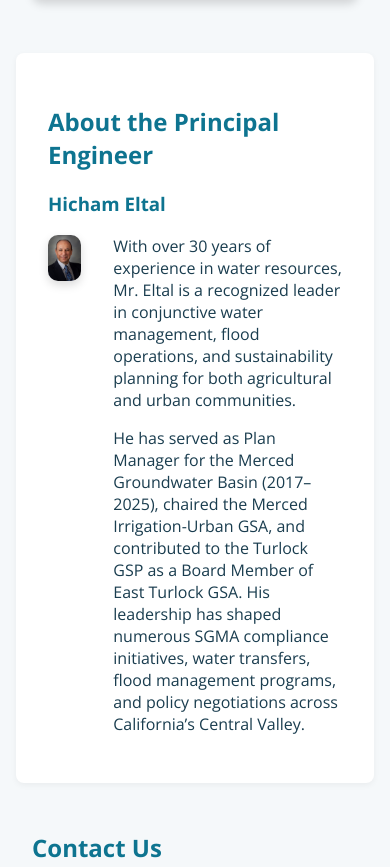
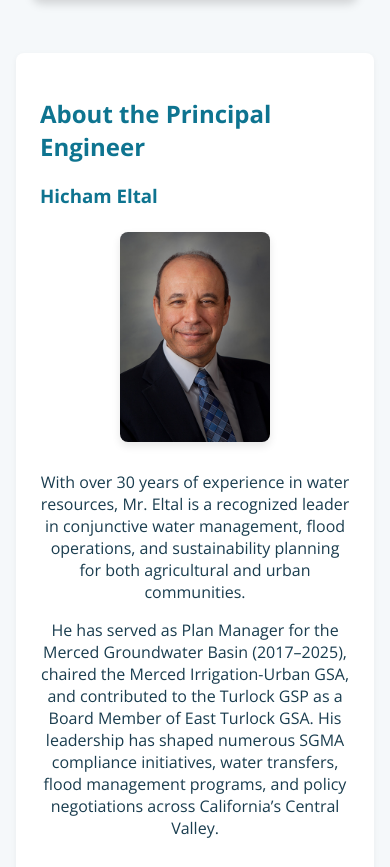
Before and after one commit to NezarEltal/valley-water-solutions-site, a plain HTML site: page index.html in a window 390 px wide. Shown: the part 1652-2519 px from the top of the page. Drawn offline with nearby package versions, Linux system fonts and the light colour scheme.

Commit message:
mobile friendly image

```diff
--- a/index.html
+++ b/index.html
@@ -119,13 +119,6 @@
       animation: fadeIn 2s ease-in-out;
     }
 
-    .about-img {
-      width: 100%;
-      border-radius: 10px;
-      box-shadow: 0 4px 10px rgba(0, 0, 0, 0.15);
-      animation: fadeIn 2s ease-in-out;
-    }
-
     .services ul {
       list-style: none;
       padding: 0;
@@ -147,9 +140,29 @@
       box-shadow: 0 2px 6px rgba(0,0,0,0.05);
     }
 
+      /* About section styles */
   .about-container {
     display: flex;
+    align-items: flex-start;
     gap: 2rem;
+    margin-top: 1.5rem;
+  }
+
+  .about-img-container {
+    flex: 0 0 auto;
+    text-align: center;
+  }
+
+  .about-img {
+    max-width: 150px;
+    width: 100%;
+    height: auto;
+    border-radius: 8px;
+    box-shadow: 0 4px 8px rgba(0,0,0,0.1);
+  }
+
+  .about-text-container {
+    flex: 1;
   }
 
   .about-text-first-paragraph {
@@ -205,6 +218,31 @@
       nav a {
         padding: 1rem;
         border-top: 1px solid rgba(255,255,255,0.1);
+      }
+
+      /* Mobile styles for about container */
+      .about-container {
+        flex-direction: column;
+        align-items: center;
+        gap: 1.5rem;
+      }
+
+      .about-img-container {
+        order: -1; /* Move image to top on mobile */
+      }
+
+      .about-img {
+        max-width: 150px; /* Larger image on mobile */
+        width: 100%;
+        margin: 0 auto;
+      }
+
+      .about-text-container {
+        text-align: center;
+      }
+
+      .about {
+        padding: 1.5rem;
       }
     }
   </style>
--- a/style.css
+++ b/style.css
@@ -97,6 +97,35 @@ body {
   .contact-form button:hover {
     background: #0c5c72;
   }
+  /* About section styles */
+  .about-container {
+    display: flex;
+    align-items: flex-start;
+    gap: 2rem;
+    margin-top: 1.5rem;
+  }
+
+  .about-img-container {
+    flex: 0 0 auto;
+    text-align: center;
+  }
+
+  .about-img {
+    max-width: 200px;
+    width: 100%;
+    height: auto;
+    border-radius: 8px;
+    box-shadow: 0 4px 8px rgba(0,0,0,0.1);
+  }
+
+  .about-text-container {
+    flex: 1;
+  }
+
+  .about-text-first-paragraph {
+    margin-top: 0;
+  }
+
   @media (max-width: 768px) {
     .menu-toggle {
       display: block;
@@ -113,4 +142,28 @@ body {
       padding: 1rem;
       border-top: 1px solid rgba(255,255,255,0.1);
     }
+
+    /* Mobile styles for about container */
+    .about-container {
+      flex-direction: column;
+      align-items: center;
+      gap: 1.5rem;
+    }
+
+    .about-img-container {
+      order: -1; /* Move image to top on mobile */
+    }
+
+    .about-img {
+      max-width: 150px;
+      margin: 0 auto;
+    }
+
+    .about-text-container {
+      text-align: center;
+    }
+
+    .about {
+      padding: 1.5rem;
+    }
   }
```
Lines whose indentation alone changed are shown as unchanged.
